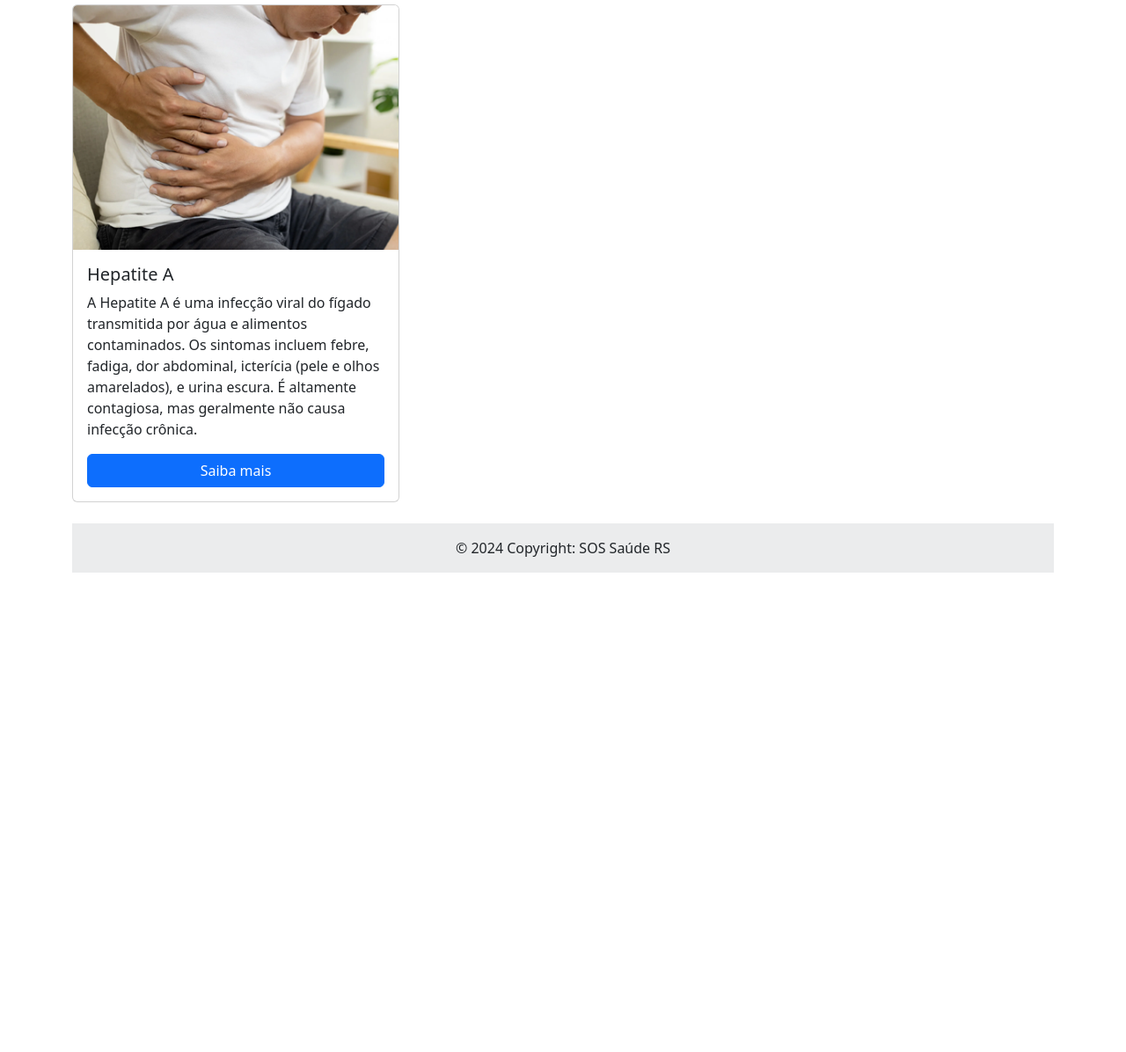
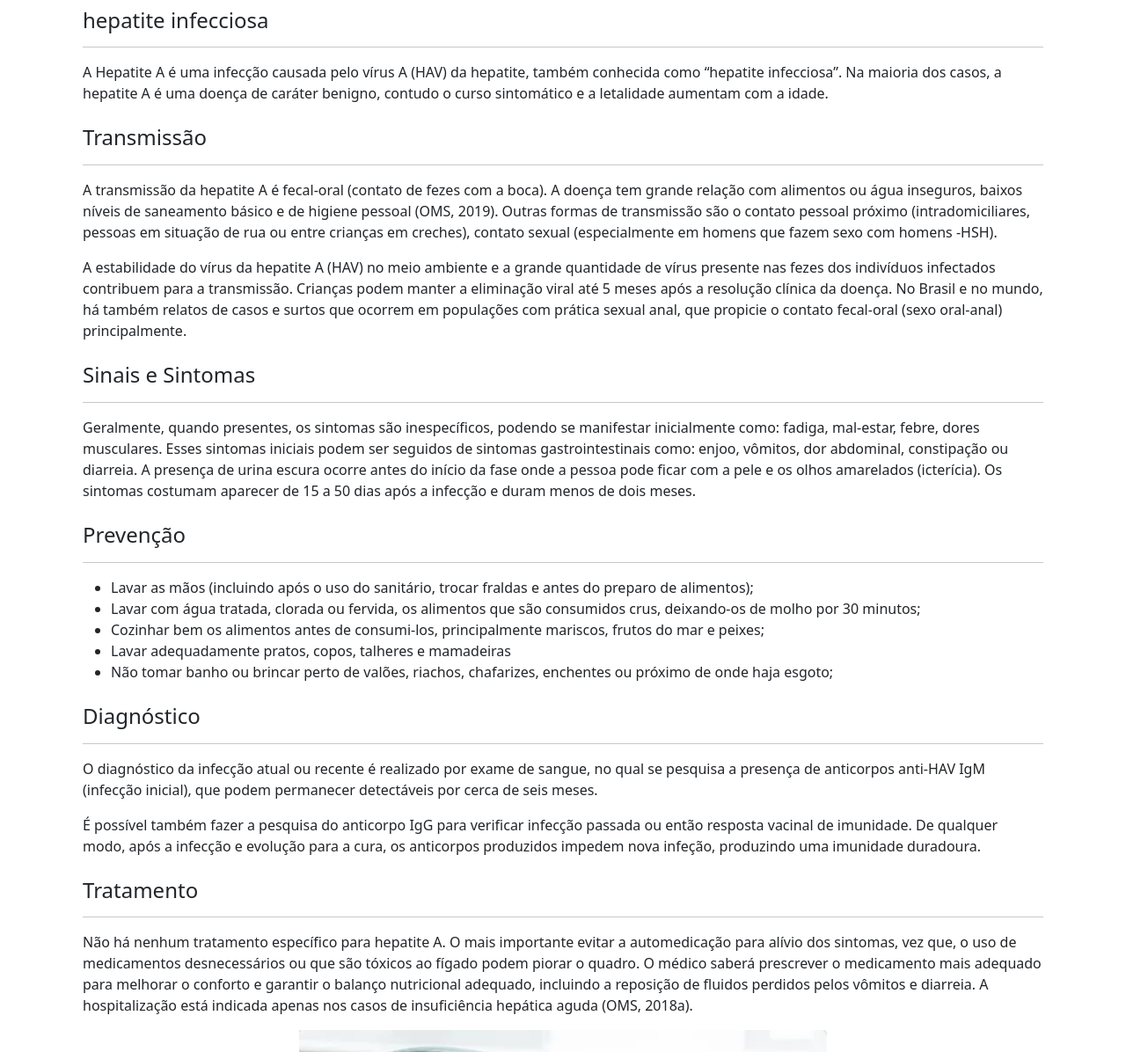
Before and after one commit to gmadalosso/Desafio-DevWeb, a website: page hepatitea.html in a window 1280 px wide. Shown: the part 185-1381 px from the top of the page at 88% size. Before the commit the page ends 836 px from the top, so only its background shows below. Drawn offline with nearby package versions, Linux system fonts and the light colour scheme.

Commit message:
update hepatite A

```diff
--- a/hepatitea.html
+++ b/hepatitea.html
@@ -39,21 +39,63 @@
         </div>
     </nav>
 
+    <!-- Conteúdo -->
+    <div class="container mt-4">
+        <div class="text-center">
+            <h1>Hepatite-A</h1>
+            <h3>Saiba mais sobre tal doença</h3>
+        </div>
+        <div class="container mt-4">
+            <h4>hepatite infecciosa</h4>
+            <hr>
+            <p>A Hepatite A é uma infecção causada pelo vírus A (HAV) da hepatite, também conhecida como “hepatite infecciosa”. Na maioria dos casos, a hepatite A é uma doença de caráter benigno, contudo o curso sintomático e a letalidade aumentam com a idade. </p>
+        </div>
+        <div class="container mt-4">
+            <h4>Transmissão</h4>
+            <hr>
+            <p>A transmissão da hepatite A é fecal-oral (contato de fezes com a boca). A doença tem grande relação com alimentos ou água inseguros, baixos níveis de saneamento básico e de higiene pessoal (OMS, 2019). Outras formas de transmissão são o contato pessoal próximo (intradomiciliares, pessoas em situação de rua ou entre crianças em creches), contato sexual (especialmente em homens que fazem sexo com homens -HSH).</p>
+            <p>A estabilidade do vírus da hepatite A (HAV) no meio ambiente e a grande quantidade de vírus presente nas fezes dos indivíduos infectados contribuem para a transmissão. Crianças podem manter a eliminação viral até 5 meses após a resolução clínica da doença. No Brasil e no mundo, há também relatos de casos e surtos que ocorrem em populações com prática sexual anal, que propicie o contato fecal-oral (sexo oral-anal) principalmente.</p>
+        </div>
+        <div class="container mt-4">
+            <h4>Sinais e Sintomas</h4>
+            <hr>
+            <p>Geralmente, quando presentes, os sintomas são inespecíficos, podendo se manifestar inicialmente como: fadiga, mal-estar, febre, dores musculares. Esses sintomas iniciais podem ser seguidos de sintomas gastrointestinais como: enjoo, vômitos, dor abdominal, constipação ou diarreia.  A presença de urina escura ocorre antes do início da fase onde a pessoa pode ficar com a pele e os olhos amarelados (icterícia). Os sintomas costumam aparecer de 15 a 50 dias após a infecção e duram menos de dois meses.</p>
+        </div>
+        <div class="container mt-4">
+            <h4>Prevenção</h4>
+            <hr>
+            <ul>
+                <li>Lavar as mãos (incluindo após o uso do sanitário, trocar fraldas e antes do preparo de alimentos);</li>
+                <li>Lavar com água tratada, clorada ou fervida, os alimentos que são consumidos crus, deixando-os de molho por 30 minutos;</li>
+                <li>Cozinhar bem os alimentos antes de consumi-los, principalmente mariscos, frutos do mar e peixes;</li>
+                <li>Lavar adequadamente pratos, copos, talheres e mamadeiras</li>
+                <li>Não tomar banho ou brincar perto de valões, riachos, chafarizes, enchentes ou próximo de onde haja esgoto;</li>
+            </ul>
+        </div>
+        <div class="container mt-4">
+            <h4>Diagnóstico</h4>
+            <hr>
+            <p>O diagnóstico da infecção atual ou recente é realizado por exame de sangue, no qual se pesquisa a presença de anticorpos anti-HAV IgM (infecção inicial), que podem permanecer detectáveis por cerca de seis meses. </p>
+            <p>É possível também fazer a pesquisa do anticorpo IgG para verificar infecção passada ou então resposta vacinal de imunidade. De qualquer modo, após a infecção e evolução para a cura, os anticorpos produzidos impedem nova infeção, produzindo uma imunidade duradoura.</p>
+        </div>
+        <div class="container mt-4">
+            <h4>Tratamento</h4>
+            <hr>
+            <p>Não há nenhum tratamento específico para hepatite A. O mais importante evitar a automedicação para alívio dos sintomas, vez que, o uso de medicamentos desnecessários ou que são tóxicos ao fígado podem piorar o quadro. O médico saberá prescrever o medicamento mais adequado para melhorar o conforto e garantir o balanço nutricional adequado, incluindo a reposição de fluidos perdidos pelos vômitos e diarreia. A hospitalização está indicada apenas nos casos de insuficiência hepática aguda (OMS, 2018a). </p>
+            <div class="text-center">
+                <img src="img/prevencao hepatite.png" class="img-fluid" alt="Responsive image">
+                <p>Contra a hepatite A a melhor opção é a prevenção.</p>
+            </div>
+        </div>
+    <!-- Conteúdo/ -->
+
     <div class="container mt-4">
         <h2>Informações sobre doenças</h2>
         <h4>Fique atento aos sintomas!</h4>
         <h6>Informe-se sobre as doenças mais comuns em cenários de enchentes</h6>
 
-        <div class="col-md-4 mb-4 d-flex align-items-stretch">
-            <div class="card">
-                <img src="img/hepatite-a.png" class="card-img-top" alt="Imagem-Hepatite-A">
-                <div class="card-body d-flex flex-column">
-                    <h5 class="card-title">Hepatite A</h5>
-                    <p class="card-text">A Hepatite A é uma infecção viral do fígado transmitida por água e alimentos contaminados. Os sintomas incluem febre, fadiga, dor abdominal, icterícia (pele e olhos amarelados), e urina escura. É altamente contagiosa, mas geralmente não causa infecção crônica.</p>
-                    <a href="#" class="btn btn-primary mt-auto">Saiba mais</a>
-                </div>
-            </div>
-        </div>
+        <a href="https://www.gov.br/saude/pt-br/assuntos/saude-de-a-a-z/h/hepatites-virais/hepatite-a" class="btn btn-primary mt-auto">Saiba mais em gov.br</a>
+
 
     <footer class="bg-body-tertiary text-center text-lg-start">
         <!-- Copyright -->
```
Also changed, not shown: img/prevencao hepatite.png (added).
